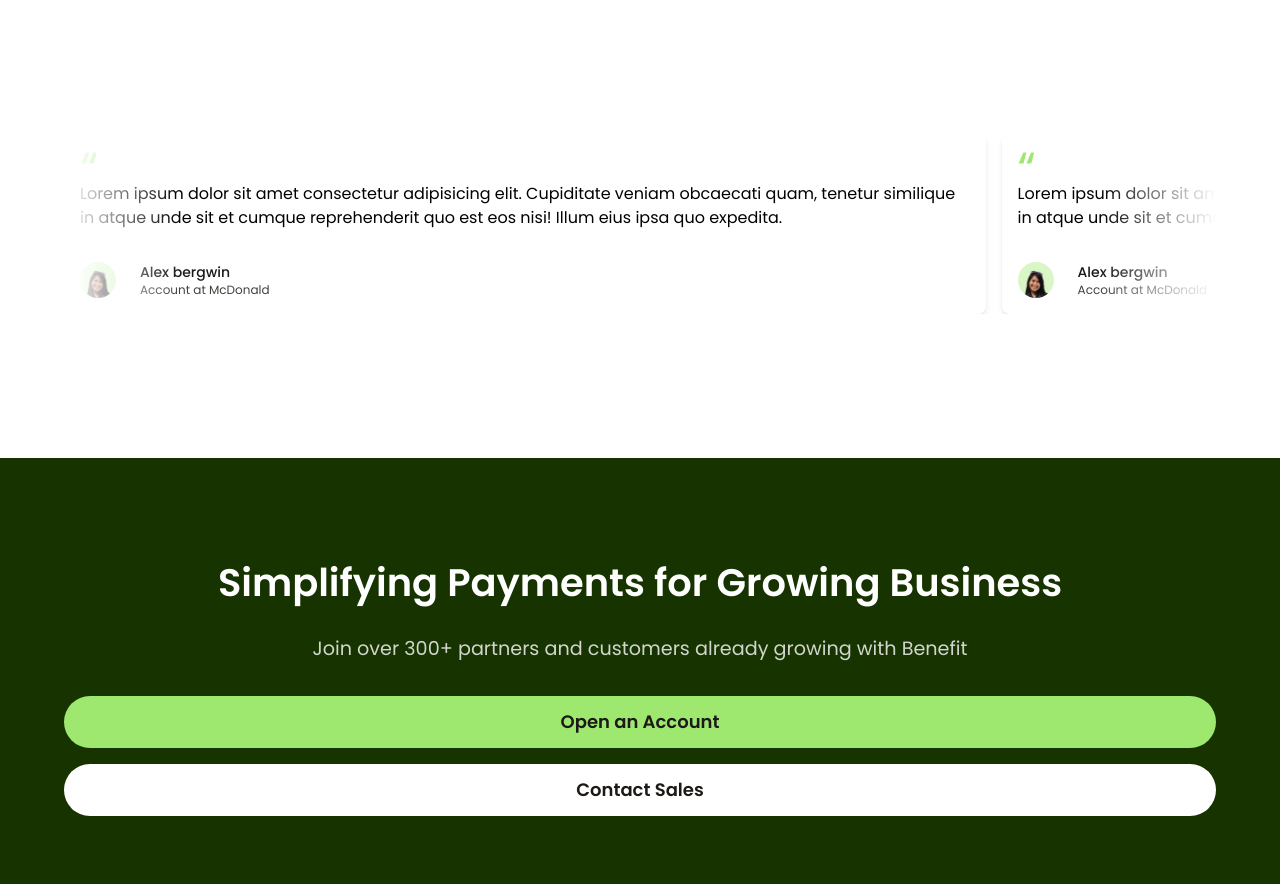
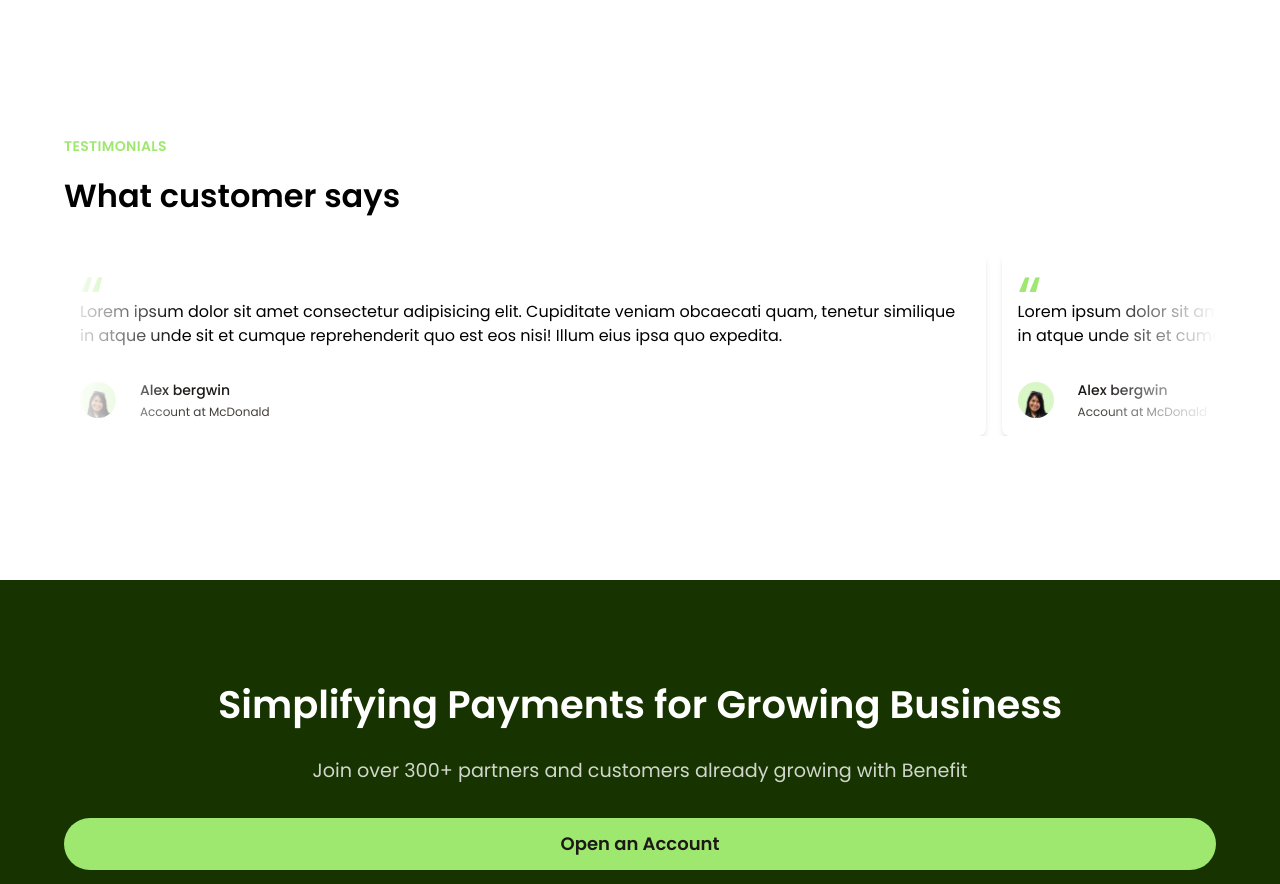
Before and after one commit to Taofeekabdulazeez/finto-wep-app, a React (Vite) app in the folder frontend/: page / in a window 1280 px wide. Shown: the part 5540-6424 px from the top of the page. Built offline with nearby package versions, Linux system fonts and the light colour scheme.

Commit message:
Update Testimonials.jsx

```diff
--- a/frontend/src/components/Testimonials.jsx
+++ b/frontend/src/components/Testimonials.jsx
@@ -2,6 +2,12 @@ function Testimonials() {
   return (
     <section className="py-[9rem]">
       <div className="w-[90%] max-w-[100rem] mx-auto">
+        <div className="mb-8">
+          <span className="inline-block text-sm font-semibold uppercase tracking-wide text-primary-tint mb-4">
+            Testimonials
+          </span>
+          <h2 className="text-[2rem] font-semibold mb-6">What customer says</h2>
+        </div>
         <div className="media-scroller mask-gradient">
           <Quote />
           <Quote />
@@ -17,7 +23,7 @@ function Testimonials() {
 
 function Quote() {
   return (
-    <div className="relative p-4 shadow-md rounded-lg before:content-['\201C'] before:text-primary-tint before:text-[3rem] before:absolute before:top-0">
+    <div className="relative p-4 shadow-md rounded-lg before:content-['\201C'] before:text-primary-tint before:text-[4rem] before:absolute before:top-0">
       <p className="mb-8 mt-8">
         Lorem ipsum dolor sit amet consectetur adipisicing elit. Cupiditate
         veniam obcaecati quam, tenetur similique in atque unde sit et cumque
@@ -31,7 +37,7 @@ function Quote() {
             className="block w-[85%] mx-auto absolute bottom-0 translate-x-[10%]"
           />
         </div>
-        <div>
+        <div className="flex flex-col gap-1">
           <p className="text-stone-900 font-medium text-sm">Alex bergwin</p>
           <p className="text-stone-700 text-xs">Account at McDonald</p>
         </div>
```
